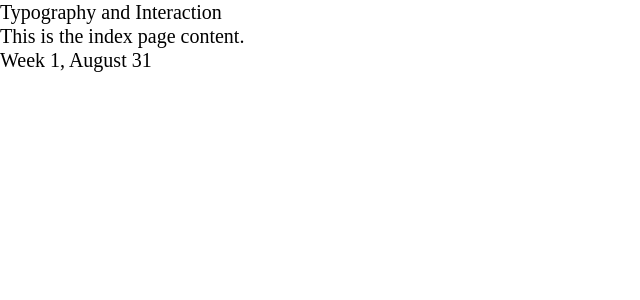
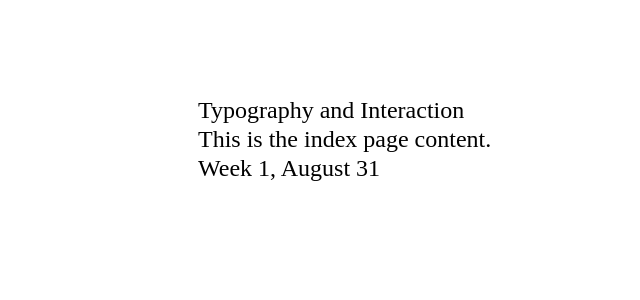
Before and after one commit to core-interaction/core-interaction.github.io, a Jekyll site: the page built from index.md, in a window 1280 px wide. Shown: the top 300 px of the page, without its empty margins (0-640 px from the left). Built offline with Jekyll 4.4.1, drawn with Linux system fonts in a browser that asks for light colours.

Commit message:
Basic layout constraints.

```diff
--- a/assets/styles/common.scss
+++ b/assets/styles/common.scss
@@ -14,10 +14,40 @@
 :root {
 	--typography--leading: 1.2;
 	--typography--size:    2rem;
+
+	--margin: calc(var(--typography--size) * 1.2);
+
+	--page--width: 100vw;
+
+	scroll-behavior: smooth;
+
+	@include breakpoint(320) { --typography--size: calc((20/375) * 100vw); } // Scale it all down from 20 @ 375.
+
+	@include breakpoint(768) {
+		--typography--size: 2.4rem;
+
+		--margin: calc(var(--typography--size) * 1.5);
+	}
+
+	@include breakpoint(980) {
+		--margin:      calc(var(--typography--size) * 2);
+		--page--width: 98rem;
+	}
 }
 
 
 
 body {
+	margin-left:    auto;
+	margin-right:   auto;
+	max-width:      var(--page--width);
+	padding-bottom: 50vh;
+	padding-left:   var(--margin);
+	padding-right:  var(--margin);
+	padding-top:    calc(var(--margin) * 4);
+	width:          100%;
 
+	@include landscape {
+		padding-top: calc(var(--margin) * 2);
+	}
 }
```
